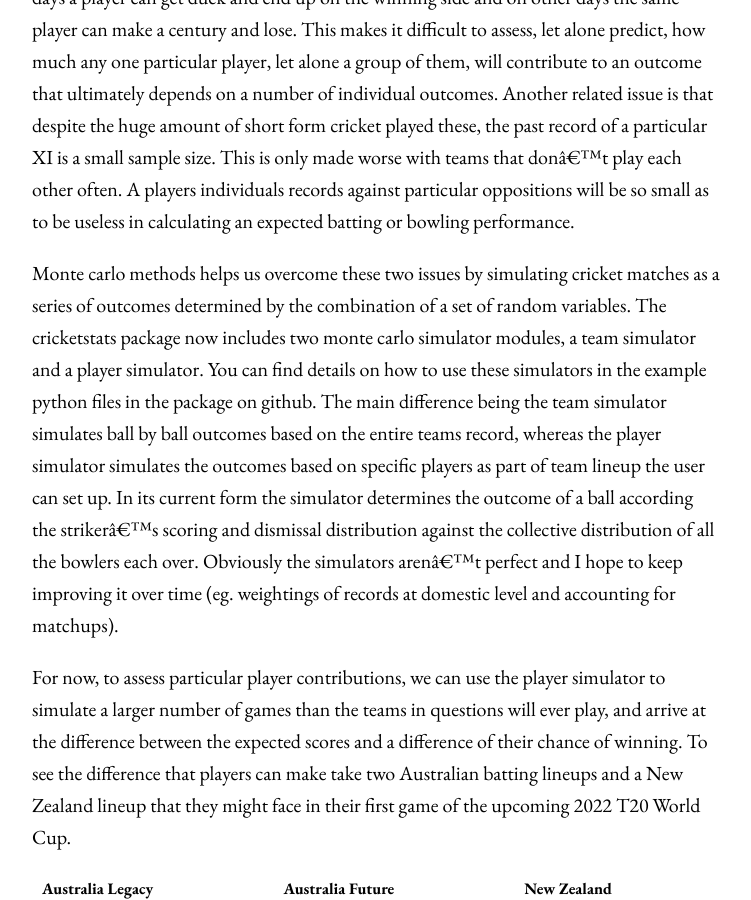
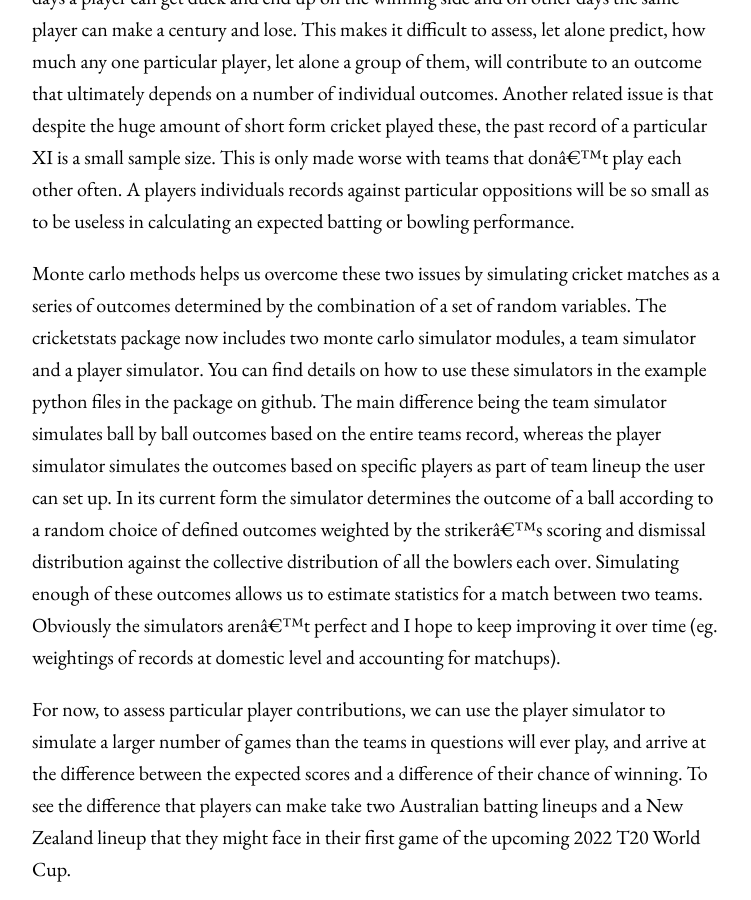
Before and after one commit to nsaranga/saranga.github.io, a Jekyll site: the page built from _posts/2022-09-15-MonteCarloCricketstats.md, in a window 1280 px wide and 900 px high, scrolled down 633 px. Shown: the whole window, without its empty margins (264-1015 px from the left). Built offline with Jekyll 4.4.1, drawn with Linux system fonts in a browser that asks for light colours.

Commit message:
added random choice statement in post

```diff
--- a/_posts/2022-09-15-MonteCarloCricketstats.md
+++ b/_posts/2022-09-15-MonteCarloCricketstats.md
@@ -11,7 +11,7 @@ This is a post that analyses how player selections can make a difference to a te
 
 It is pretty obvious that in a team game like cricket selecting better performing players will give the team a better chance of winning. To that end, we can determine who the better performing players are by isolating some metrics and analysing those against other players and conclude that, within reason, this will lead to a stronger team performance. But sometimes we might want to go further. We might want to quantify the contribution that different players might make to a team's performance and overall chance of winning. However, assessing individual contributions is difficult. Two main reasons stand out. One is that outcomes in cricket, especially the shorter formats, involve a lot of variance. Some days a player can get duck and end up on the winning side and on other days the same player can make a century and lose. This makes it difficult to assess, let alone predict, how much any one particular player, let alone a group of them, will contribute to an outcome that ultimately depends on a number of individual outcomes. Another related issue is that despite the huge amount of short form cricket played these, the past record of a particular XI is a small sample size. This is only made worse with teams that don't play each other often. A players individuals records against particular oppositions will be so small as to be useless in calculating an expected batting or bowling performance.
 
-Monte carlo methods helps us overcome these two issues by simulating cricket matches as a series of outcomes determined by the combination of a set of random variables. The cricketstats package now includes two monte carlo simulator modules, a team simulator and a player simulator. You can find details on how to use these simulators in the example python files in the package on github. The main difference being the team simulator simulates ball by ball outcomes based on the entire teams record, whereas the player simulator simulates the outcomes based on specific players as part of team lineup the user can set up. In its current form the simulator determines the outcome of a ball according the striker's scoring and dismissal distribution against the collective distribution of all the bowlers each over. Obviously the simulators aren't perfect and I hope to keep improving it over time (eg. weightings of records at domestic level and accounting for matchups).
+Monte carlo methods helps us overcome these two issues by simulating cricket matches as a series of outcomes determined by the combination of a set of random variables. The cricketstats package now includes two monte carlo simulator modules, a team simulator and a player simulator. You can find details on how to use these simulators in the example python files in the package on github. The main difference being the team simulator simulates ball by ball outcomes based on the entire teams record, whereas the player simulator simulates the outcomes based on specific players as part of team lineup the user can set up. In its current form the simulator determines the outcome of a ball according to a random choice of defined outcomes weighted by the striker's scoring and dismissal distribution against the collective distribution of all the bowlers each over. Simulating enough of these outcomes allows us to estimate statistics for a match between two teams. Obviously the simulators aren't perfect and I hope to keep improving it over time (eg. weightings of records at domestic level and accounting for matchups).
 
 For now, to assess particular player contributions, we can use the player simulator to simulate a larger number of games than the teams in questions will ever play, and arrive at the difference between the expected scores and a difference of their chance of winning. To see the difference that players can make take two Australian batting lineups and a New Zealand lineup that they might face in their first game of the upcoming 2022 T20 World Cup.
 
```
